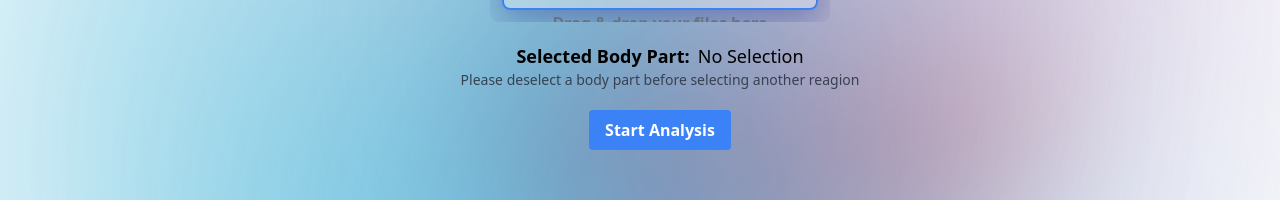
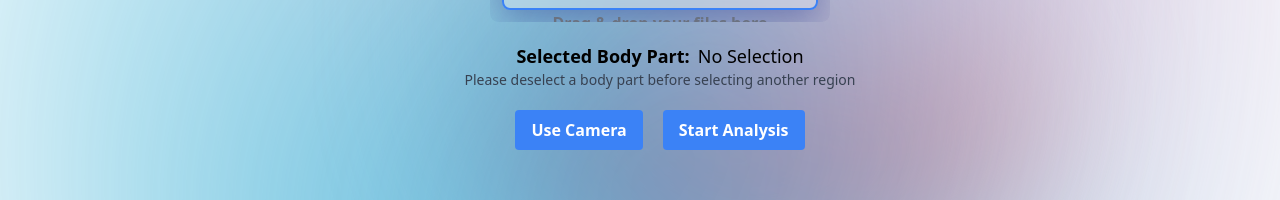
Before and after one commit to ParallaX07/DermaScan, a React (Vite) app in the folder frontend/: page /skin-check in a window 1280 px wide. Shown: the part 478-678 px from the top of the page. Built offline with nearby package versions, Linux system fonts and the light colour scheme; no server answers; sample sign-in values are in the browser's storage.

Commit message:
UI Changes
 - Enhance MyResults page with dermnet links and tooltips
- add camera functionality in SkinCheck
- different models to test real world performance and compare

Co-Authored-By: shaheer-shamsi <115921517+shaheer-shamsi@users.noreply.github.com>

```diff
--- a/frontend/src/pages/MyResults.jsx
+++ b/frontend/src/pages/MyResults.jsx
@@ -5,10 +5,23 @@ import { MdPendingActions } from "react-icons/md";
 import { SiTicktick } from "react-icons/si";
 import Loader from "../components/shared/Loader";
 import Swal from "sweetalert2";
+import { Link } from "react-router-dom";
+import { Tooltip } from "react-tooltip";
 
 const MyResults = () => {
     const axiosSecure8000 = useAxiosSecure(8000);
     const { user, loading, setLoading } = useContext(AuthContext);
+
+        //key value pairs of the disease and the corresponding dermnet link
+        const dermnetLinks = {
+            "basal cell carcinoma": "https://dermnetnz.org/topics/basal-cell-carcinoma",
+            "melanoma": "https://dermnetnz.org/topics/melanoma",
+            "dermatofibroma": "https://dermnetnz.org/topics/dermatofibroma",
+            "melanocytic naevi": "https://dermnetnz.org/topics/melanocytic-naevi",
+            "pyogenic granulomas and hemorrhage": "https://dermnetnz.org/topics/pyogenic-granuloma",
+            "benign keratosis-like lesions": "https://dermnetnz.org/topics/seborrhoeic-keratosis",
+            "Actinic keratoses and intraepithelial carcinomae": "https://dermnetnz.org/topics/actinic-keratosis",
+        }
 
     const showFullImage = (image) => {
         const fullImage = document.createElement("div");
@@ -185,9 +198,9 @@ const MyResults = () => {
                                     ).map(([key, res], index) => (
                                         <p
                                             key={index}
-                                            className="capitalize flex items-center justify-between gap-20 "
+                                            className="capitalize flex items-center justify-between gap-20 clicklink"
                                         >
-                                            <span className="text-gray-800 font-semibold">{key}:</span>
+                                            <Link to={dermnetLinks[key]} target="_blank" className="hover:underline-offset-4 hover:underline"><span className="text-gray-800 font-semibold">{key}:</span></Link>
                                             <span className="just">
                                                 {(res * 100).toFixed(1)}%
                                             </span>
@@ -208,6 +221,19 @@ const MyResults = () => {
                         ))}
                 </tbody>
             </table>
+            <Tooltip
+                anchorSelect=".clicklink"
+                place="left"
+                style={{
+                    backgroundColor: "rgba(0, 119, 182, 1)",
+                    color: "rgb(255, 255, 255)",
+                    borderColor: "rgba(0, 119, 182, 1)",
+                    borderWidth: "2px",
+                    fontWeight: "700",
+                }}
+            >
+                {"Click to know more"}
+            </Tooltip>
         </div>
     );
 };
--- a/frontend/src/pages/SkinCheck.jsx
+++ b/frontend/src/pages/SkinCheck.jsx
@@ -160,8 +160,8 @@ const SkinCheck = () => {
                             Promise.all([
                                 axiosSecure8000.get("/getPendingImage"),
                                 new Promise((resolve) =>
-                                    setTimeout(resolve, 3000)
-                                ), // Wait for 3 seconds
+                                    setTimeout(resolve, 2000)
+                                ), // Wait for 2 seconds
                             ])
                                 .then(([imageRes]) => {
 
@@ -189,6 +189,37 @@ const SkinCheck = () => {
         });
     };
 
+    const handleCameraClick = async () => {
+        try {
+            const stream = await navigator.mediaDevices.getUserMedia({ video: true });
+            const video = document.createElement("video");
+            video.srcObject = stream;
+            video.play();
+
+            const canvas = document.createElement("canvas");
+            const context = canvas.getContext("2d");
+
+            Swal.fire({
+                title: "Capture Image",
+                html: video,
+                showCancelButton: true,
+                confirmButtonText: "Capture",
+                preConfirm: () => {
+                    context.drawImage(video, 0, 0, canvas.width, canvas.height);
+                    const dataUrl = canvas.toDataURL("image/jpeg");
+                    setImg(dataUrl.split(",")[1]); // Extract base64 string
+                    stream.getTracks().forEach((track) => track.stop());
+                },
+                willClose: () => {
+                    stream.getTracks().forEach((track) => track.stop());
+                },
+            });
+        } catch (error) {
+            console.error("Error accessing camera:", error);
+            notifyError("Error accessing camera");
+        }
+    };
+
     return (
         <div className="min-h-[calc(100dvh-5px)] pt-24 flex justify-center items-center gap-10">
             <div>
@@ -206,6 +237,7 @@ const SkinCheck = () => {
                 <div className="flex justify-center mt-5">
                     <FileUploadButton fileInputRef={fileInputRef} img={img} />
                 </div>
+
                 {/* selected body part */}
                 <div className="mt-5 capitalize flex  items-center gap-2 font-semibold text-lg">
                     Selected Body Part:{" "}
@@ -218,11 +250,20 @@ const SkinCheck = () => {
                     </p>
                 </div>
                 <div className="text-sm text-gray-700">
-                    Please deselect a body part before selecting another reagion
+                    Please deselect a body part before selecting another region
                 </div>
-                <button className="mt-5 bg-blue-500 hover:bg-blue-700 text-white font-bold py-2 px-4 rounded">
-                    Start Analysis
-                </button>
+                <div className="flex justify-center mt-5 gap-5">
+                    <button
+                        type="button"
+                        onClick={handleCameraClick}
+                        className="bg-blue-500 hover:bg-blue-700 text-white font-bold py-2 px-4 rounded"
+                    >
+                        Use Camera
+                    </button>
+                    <button className=" bg-blue-500 hover:bg-blue-700 text-white font-bold py-2 px-4 rounded">
+                        Start Analysis
+                    </button>
+                </div>
             </form>
         </div>
     );
```
Also changed, not shown: 2 other files (tests, documents, lock files or other folders).
